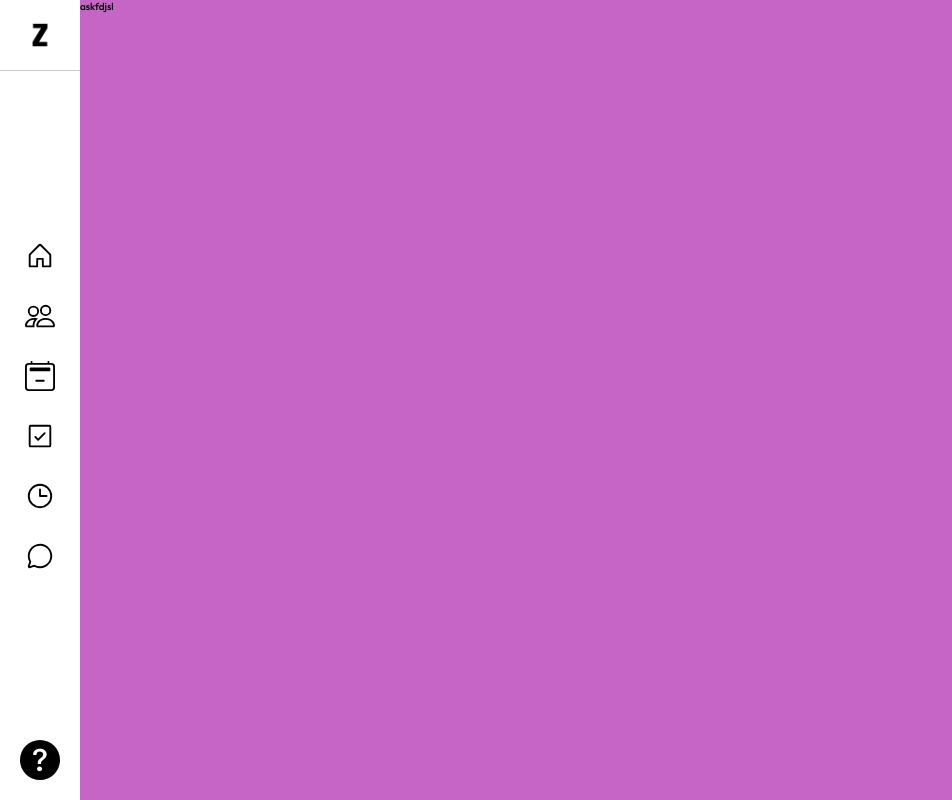
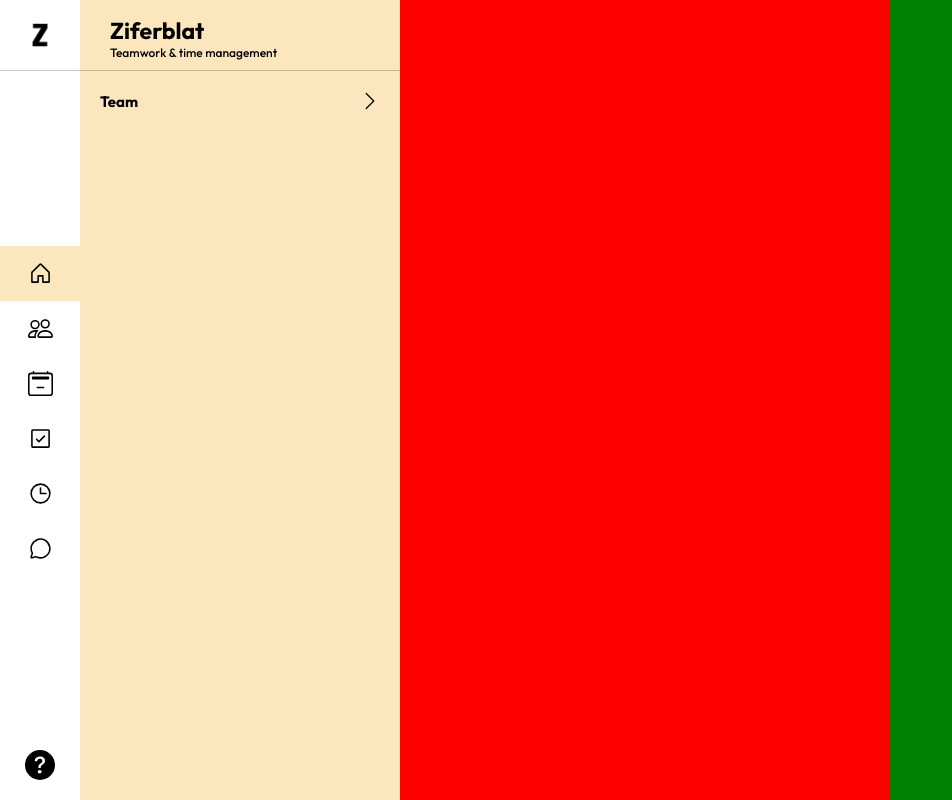
Before and after one commit to Softrefine-Internship/ac-2-viivek310, a website: page index.html in a window 1280 px wide. Shown: the whole page, without its empty margins (0-952 px from the left). Drawn offline with Linux system fonts and the light colour scheme.

Commit message:
day-2 completed

```diff
--- a/index.html
+++ b/index.html
@@ -51,7 +51,29 @@
   </nav>
 
   <main class="main-section">
-    askfdjsl
+    <section class="folder">
+        <div class="folder__heading">
+          <h2>Ziferblat</h2>
+          <p>Teamwork & time management</p>
+        </div>
+        <div class="line"></div>
+
+        <div class="folder__container">
+          <div class="folder__container_directory">
+            <span class="folder__container_directory-name">Team</span>
+            <div class="folder__container_directory-icon">
+              <img src="svgs/chevron-right.svg" alt="">
+            </div>
+          </div>
+
+        </div>
+    </section>
+    <section class="recent-projects">
+
+    </section>
+    <section class="profile-section">
+
+    </section>
   </main>
 </body>
 
--- a/scss/abstracts/_variables.scss
+++ b/scss/abstracts/_variables.scss
@@ -2,3 +2,5 @@ $white:#F2ECE2;
 $bg-orange: #F0894D;
 $ligth-orange: #FCBEA4;
 $folder-color:#FCE6BD;
+$black:#111111;
+$color:#9D9D9D;
--- /dev/null
+++ b/scss/components/_folder.scss
@@ -0,0 +1,41 @@
+@use "../abstracts/variables" as *;
+
+.folder{
+    background: $folder-color;
+    width: 40svh;
+    height: 100%;
+
+    &__heading{
+        height: 70px;
+        padding-inline: 30px;
+        padding-block: 10px;
+        // background: blue;
+        display: flex;
+        flex-direction: column;
+        justify-content: flex-end;
+
+        & h2{
+            font-size: 2.3rem;
+        }
+        & p{
+            font-size: 1.2rem;
+        }
+    }
+
+    &__container{
+        padding: 20px;
+        &_directory{
+            display: flex;
+            justify-content: space-between;
+            align-items: center;
+            &-name{
+                font-size: 1.5rem;
+                font-weight: bold;
+            }
+            &-icon{
+                height: 20px;
+                aspect-ratio: 1/1;
+            }
+        }
+    }
+}
--- /dev/null
+++ b/scss/components/_profile.scss
@@ -0,0 +1,4 @@
+.profile-section{
+    flex: 4;
+    background: green;
+}
--- /dev/null
+++ b/scss/components/_recent.scss
@@ -0,0 +1,4 @@
+.recent-projects{
+    flex:5;
+    background: red;
+}
--- a/scss/layout/_content.scss
+++ b/scss/layout/_content.scss
@@ -2,4 +2,8 @@
     height: 100svh;
     background: rgb(197, 101, 197);
     flex: 1;
+    display: flex;
+    &>*{
+        height: 100%;
+    }
 }
--- a/scss/layout/_navbar.scss
+++ b/scss/layout/_navbar.scss
@@ -8,8 +8,8 @@
     align-items: center;
     padding-block: 20px;
     &__logo{
-        height: 5rem;
-        padding-bottom: 2rem;
+        height: 50px;
+        padding-bottom: 20px;
     }
     &__navItems{
         flex:1;
@@ -22,16 +22,20 @@
             padding-block: 15px;
             display: flex;
             justify-content: center;
+            transition: background .3s ease-out;
             & img{
-                width: 30px;
-                height: 30px;
+                width: 25px;
+                height: 25px;
+            }
+            &:first-child{
+                background: $folder-color;
             }
             &:hover{
                 background: $folder-color;
             }
         }
         &--query{
-            height: 4rem;
+            height: 30px;
         }
     }
 }
--- a/scss/main.scss
+++ b/scss/main.scss
@@ -4,6 +4,9 @@
 @use "base/typography";
 @use "layout/content";
 @use "layout/navbar";
+@use "components/folder";
+@use "components/profile";
+@use "components/recent";
 
 // body{
 //     background: $bg-orange;
```
Also changed, not shown: css/style.css, svgs/chevron-down.svg (added), svgs/chevron-right.svg (added), 1 other file.
